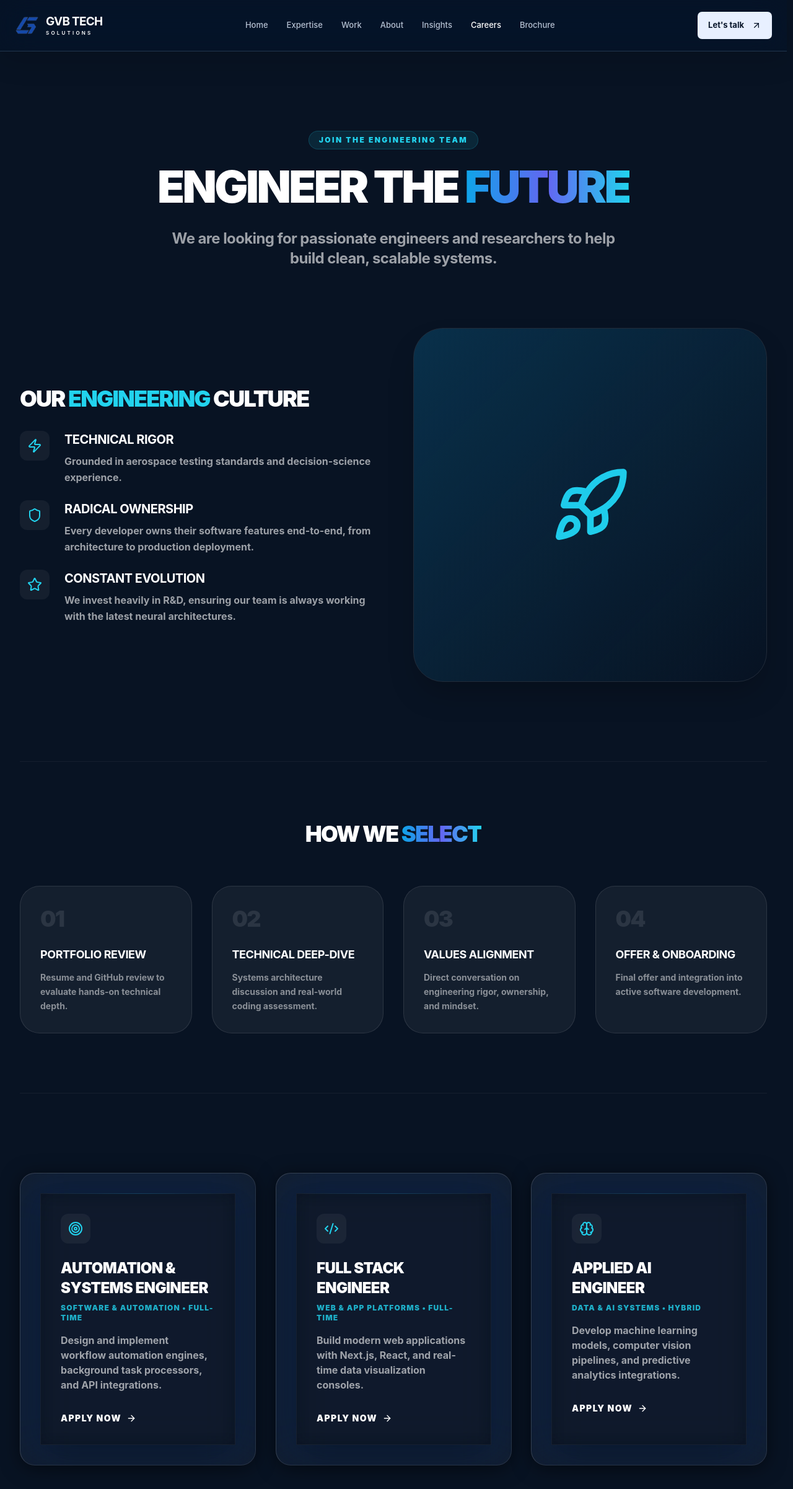
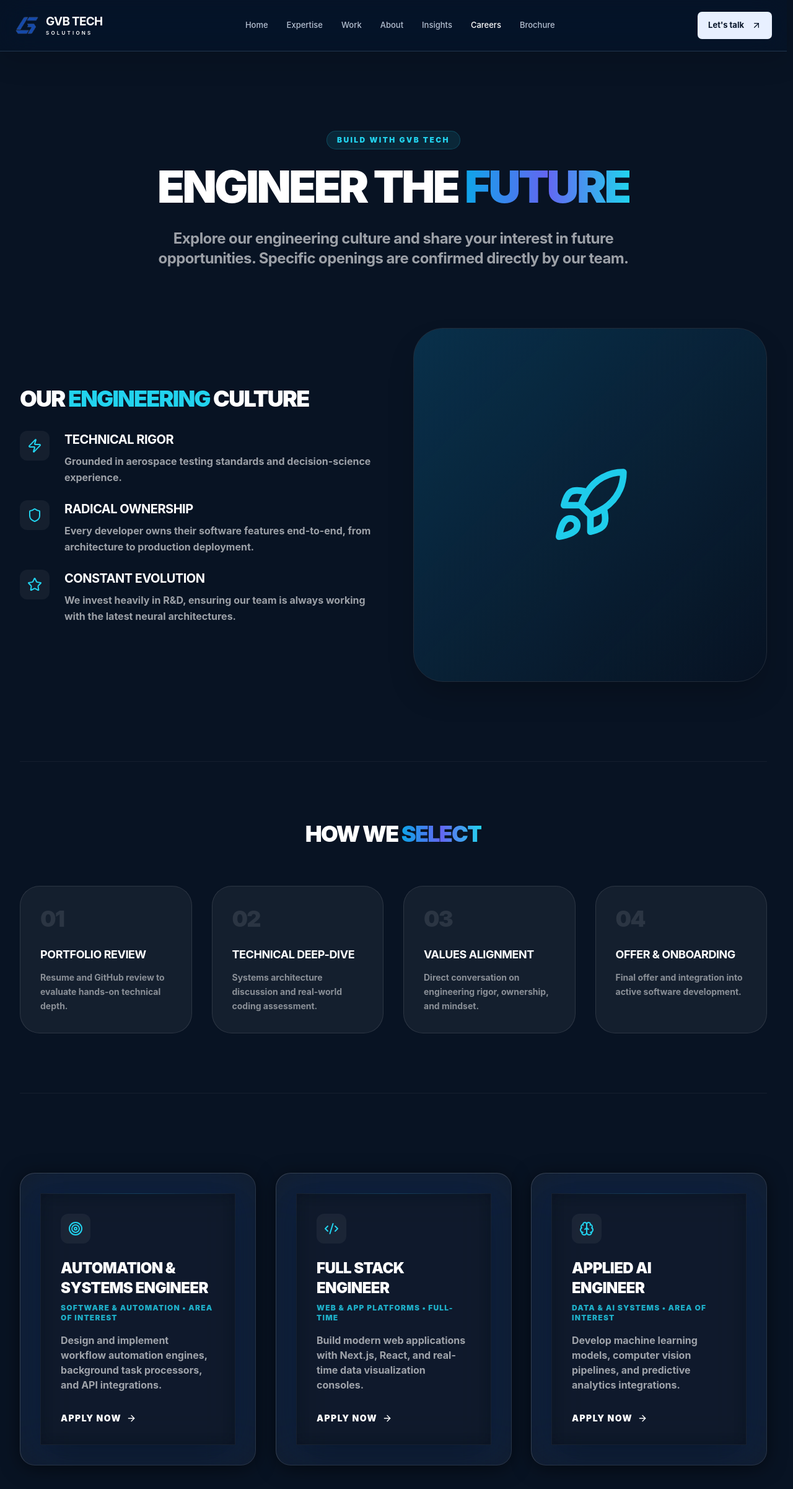
Before and after one commit to BalajiKoushik01/GVB_Tech_web, a Next.js app: page /careers in a window 1280 px wide. Shown: the top 2402 px of the page at 62% size. Built offline with nearby package versions, Linux system fonts and the light colour scheme.

Commit message:
content: clarify careers roles as areas of interest rather than unverified vacancies

```diff
--- a/src/app/careers/page.tsx
+++ b/src/app/careers/page.tsx
@@ -10,7 +10,7 @@ const openPositions = [
     {
         title: "Automation & Systems Engineer",
         dept: "Software & Automation",
-        type: "Full-time",
+        type: "Area of interest",
         icon: Target,
         desc: "Design and implement workflow automation engines, background task processors, and API integrations."
     },
@@ -24,7 +24,7 @@ const openPositions = [
     {
         title: "Applied AI Engineer",
         dept: "Data & AI Systems",
-        type: "Hybrid",
+        type: "Area of interest",
         icon: Brain,
         desc: "Develop machine learning models, computer vision pipelines, and predictive analytics integrations."
     }
@@ -41,7 +41,7 @@ export default function CareersPage() {
                         animate={{ opacity: 1, y: 0 }}
                         className="inline-block px-4 py-1.5 rounded-full bg-gvb-cyan/10 border border-gvb-cyan/20 text-gvb-cyan text-xs font-black uppercase tracking-[0.2em] mb-6"
                     >
-                        Join the Engineering Team
+                        BUILD WITH GVB TECH
                     </motion.div>
                     <motion.h1
                         initial={{ opacity: 0, y: 20 }}
@@ -57,7 +57,7 @@ export default function CareersPage() {
                         transition={{ delay: 0.2 }}
                         className="text-xl md:text-2xl text-white/60 max-w-3xl mx-auto font-bold tracking-tight"
                     >
-                        We are looking for passionate engineers and researchers to help build clean, scalable systems.
+                        Explore our engineering culture and share your interest in future opportunities. Specific openings are confirmed directly by our team.
                     </motion.p>
                 </div>
 
```
